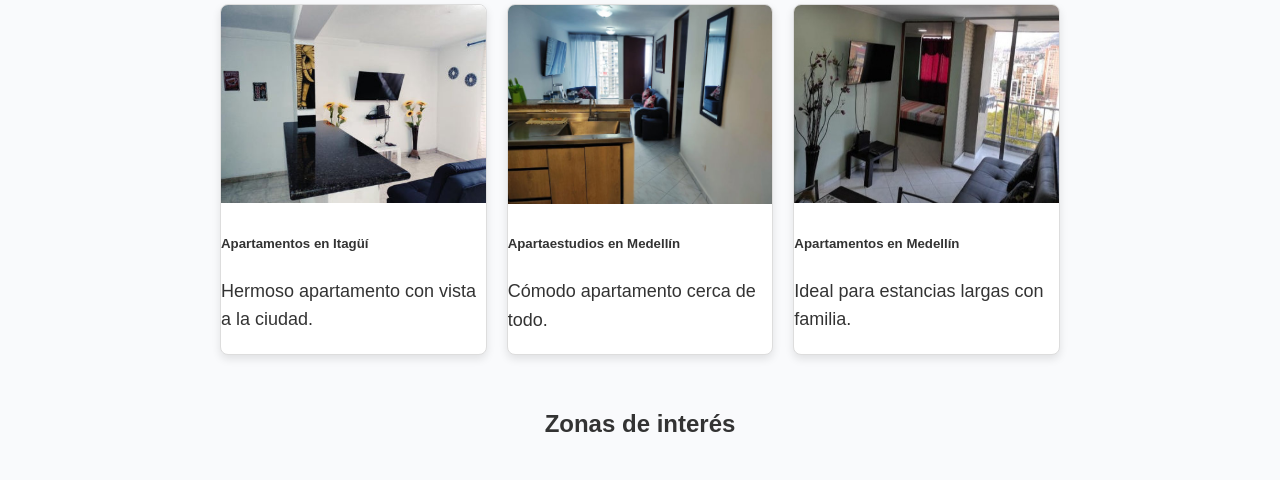
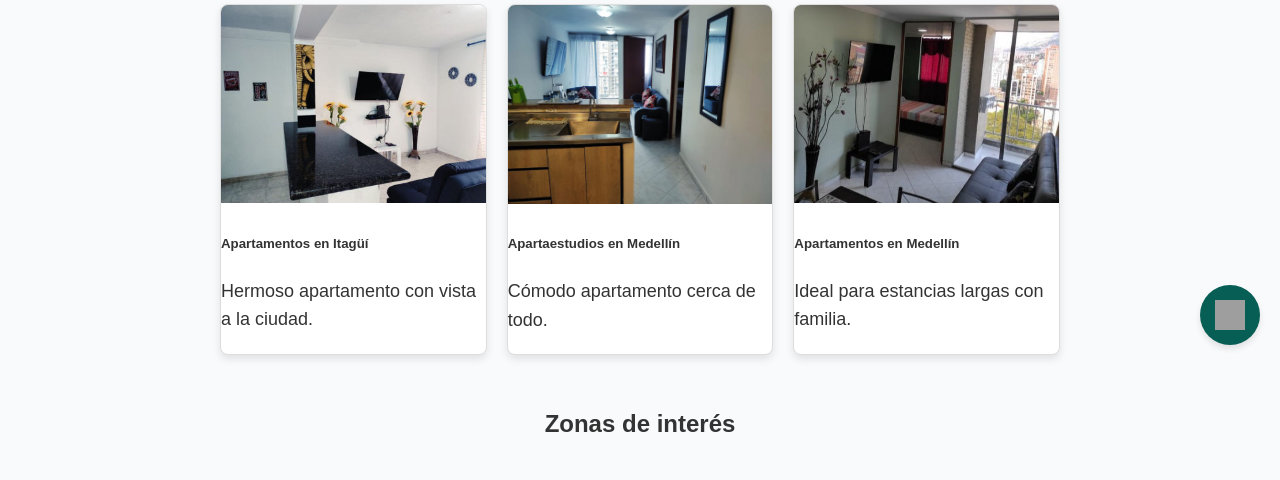
Before and after one commit to frenemuye/amobladoMedellin.com, a PHP site: page / in a window 1280 px wide. Shown: the part 435-915 px from the top of the page. Run offline with PHP 8.4, Linux system fonts and the light colour scheme; some libraries are stand-ins or nearby versions; grey boxes are pictures that could not be loaded.

Commit message:
2:57 25/dic/24

```diff
--- a/assets/style.css
+++ b/assets/style.css
@@ -129,6 +129,36 @@ footer a:hover {
     text-decoration: underline;
 }
 
+
+
+.whatsapp-button {
+    position: fixed; /* Fijo en la pantalla */
+    bottom: 20px; /* Espaciado desde el borde inferior */
+    right: 20px; /* Espaciado desde el borde derecho */
+    width: 60px; /* Tamaño del botón */
+    height: 60px;
+    background-color: #075e54; /* Fondo verde oscuro */
+    border-radius: 50%; /* Botón redondo */
+    display: flex;
+    align-items: center;
+    justify-content: center;
+    box-shadow: 0 4px 6px rgba(0, 0, 0, 0.1); /* Sombra */
+    z-index: 1000; /* Encima de otros elementos */
+    text-decoration: none; /* Elimina subrayado */
+}
+
+.whatsapp-button img {
+    width: 30px; /* Tamaño del ícono */
+    height: 30px;
+}
+
+.whatsapp-button:hover {
+    background-color: #128c7e; /* Cambia a verde más claro al pasar el mouse */
+    transform: scale(1.3); /* Efecto de agrandamiento */
+    transition: all 0.3s ease; /* Suaviza el efecto */
+}
+
+
 @media (max-width: 768px) {
     #galeria .container .row {
         flex-wrap: wrap;
--- a/index.html
+++ b/index.html
@@ -4,11 +4,14 @@
 <head>
     <meta charset="UTF-8">
     <meta name="viewport" content="width=device-width, initial-scale=1.0">
-    <meta name="description" content="Encuentra los mejores apartamentos amoblados en Medellín. Perfectos para turismo, negocios o estadías largas, con comodidad, seguridad y ubicaciones privilegiadas. ¡Reserva ahora!">
-    <meta name="keywords" content="apartamentos amoblados Medellín, renta apartamentos Medellín, alquiler amoblados Medellín, apartamentos turísticos Medellín, estadías largas Medellín, apartamentos confortables Medellín, turismo en Medellín, amoblados económicos Medellín">
+    <meta name="description"
+        content="Encuentra los mejores apartamentos amoblados en Medellín. Perfectos para turismo, negocios o estadías largas, con comodidad, seguridad y ubicaciones privilegiadas. ¡Reserva ahora!">
+    <meta name="keywords"
+        content="apartamentos amoblados Medellín, renta apartamentos Medellín, alquiler amoblados Medellín, apartamentos turísticos Medellín, estadías largas Medellín, apartamentos confortables Medellín, turismo en Medellín, amoblados económicos Medellín">
     <meta name="author" content="Amoblados Medellín">
     <meta property="og:title" content="Apartamentos Amoblados en Medellín - Reserva Fácil y Rápida">
-    <meta property="og:description" content="Disfruta de apartamentos completamente equipados en Medellín. Ideales para turismo, negocios y largas estadías. ¡Haz tu reserva en pocos clics!">
+    <meta property="og:description"
+        content="Disfruta de apartamentos completamente equipados en Medellín. Ideales para turismo, negocios y largas estadías. ¡Haz tu reserva en pocos clics!">
     <meta property="og:image" content="https://tu-sitio-web.com/assets/img/og-image.jpg">
     <meta property="og:url" content="https://tu-sitio-web.com">
     <meta property="og:type" content="website">
@@ -136,6 +139,13 @@
             </p>
         </div>
     </footer>
+
+    <!-- Botón de WhatsApp -->
+    <a href="https://api.whatsapp.com/send?phone=573117450745&text=Hola,%20estoy%20interesado%20en%20los%20apartamentos%20amoblados."
+        class="whatsapp-button" target="_blank" title="Contáctanos por WhatsApp">
+        <img src="https://cdn-icons-png.flaticon.com/512/733/733585.png" alt="WhatsApp">
+    </a>
+
 </body>
 
 </html>
```
